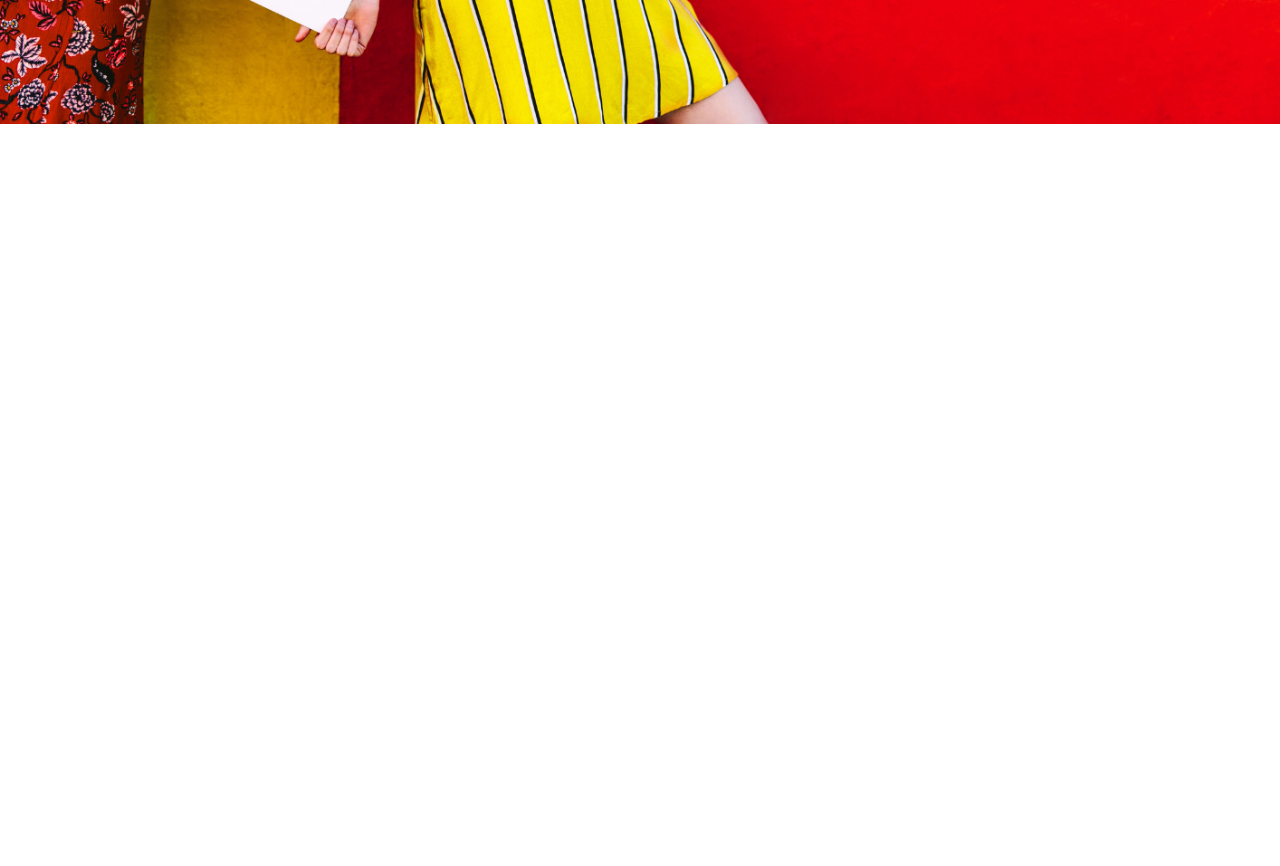
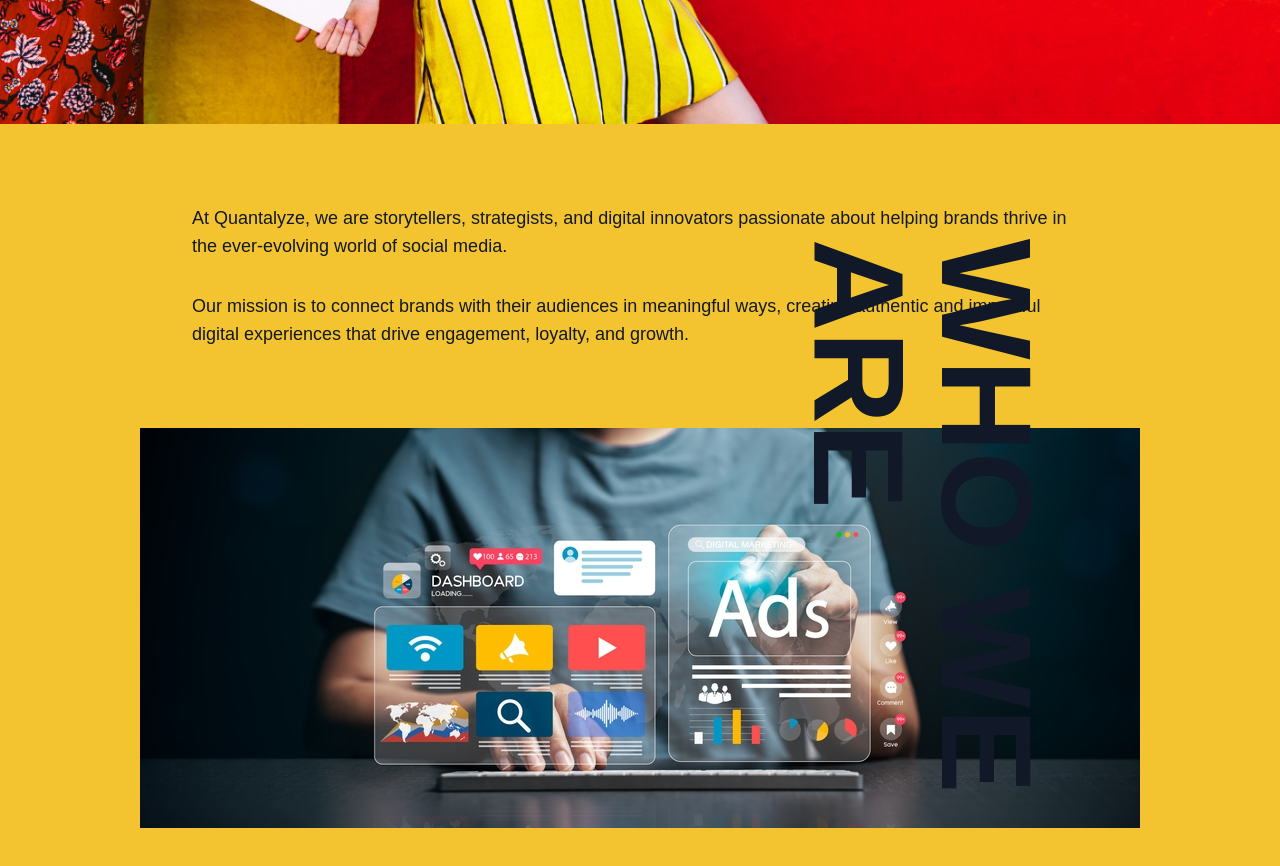
Before and after one commit to pranshu0604/quantalyze, a Next.js app: page / in a window 1280 px wide. Shown: the part 1160-2026 px from the top of the page. Before the commit the page ends 1284 px from the top, so only its background shows below. Built offline with nearby package versions, Linux system fonts and the light colour scheme.

Commit message:
secure commit 2

```diff
--- a/app/page.tsx
+++ b/app/page.tsx
@@ -3,6 +3,7 @@ import React from "react";
 
 export default function Home() {
   return (
+    <>
       <section className="">
         <div className="flex flex-col items-center bg-black text-white w-screen min-h-screen">
           <h2 className="text-4xl font-bold my-20">WELCOME TO</h2>
@@ -13,5 +14,22 @@ export default function Home() {
           </div>
         </div>
       </section>
+      <section className="bg-[#F4C430] text-[#111827] flex flex-col items-center py-20 relative">
+        <div className="max-w-4xl text-left">
+          <p className="text-lg mb-8">
+            At Quantalyze, we are storytellers, strategists, and digital innovators passionate about helping brands thrive in the ever-evolving world of social media.
+          </p>
+          <p className="text-lg">
+            Our mission is to connect brands with their audiences in meaningful ways, creating authentic and impactful digital experiences that drive engagement, loyalty, and growth.
+          </p>
+        </div>
+        <div className="mt-20">
+          <Image src="/ads.jpg" alt="Ads" width={1920} height={1080} className="w-full h-auto object-contain" />
+        </div>
+        <div className="absolute right-0 top-1/2 transform -translate-y-1/2 -translate-x-20">
+          <h3 className="text-9xl font-bold text-[#111827] transform rotate-90 origin-center whitespace-pre">WHO WE{'\n'}ARE</h3>
+        </div>
+      </section>
+    </>
   );
 }
```
Also changed, not shown: public/ads.jpg (added). Lines whose indentation alone changed are shown as unchanged.
